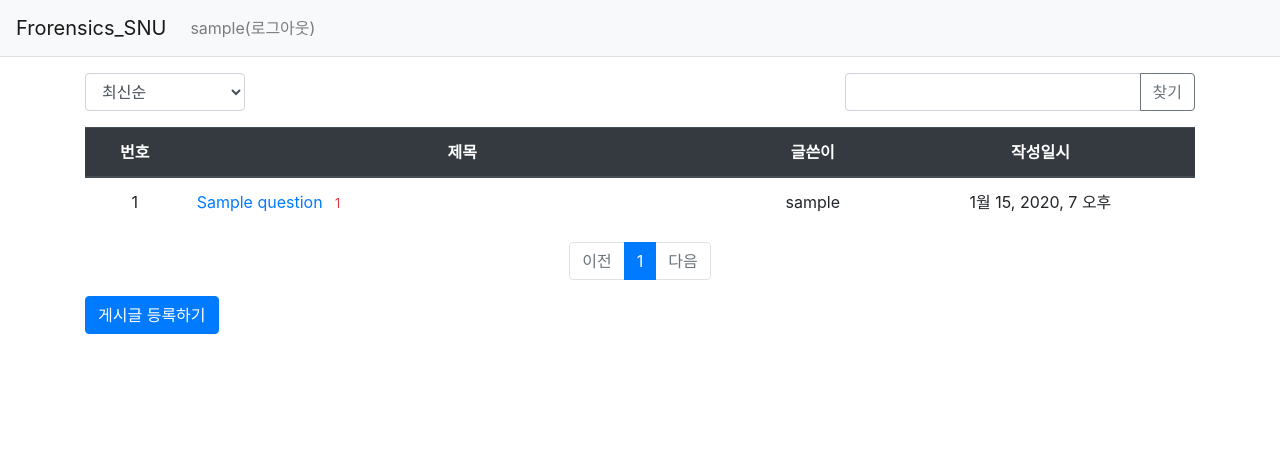
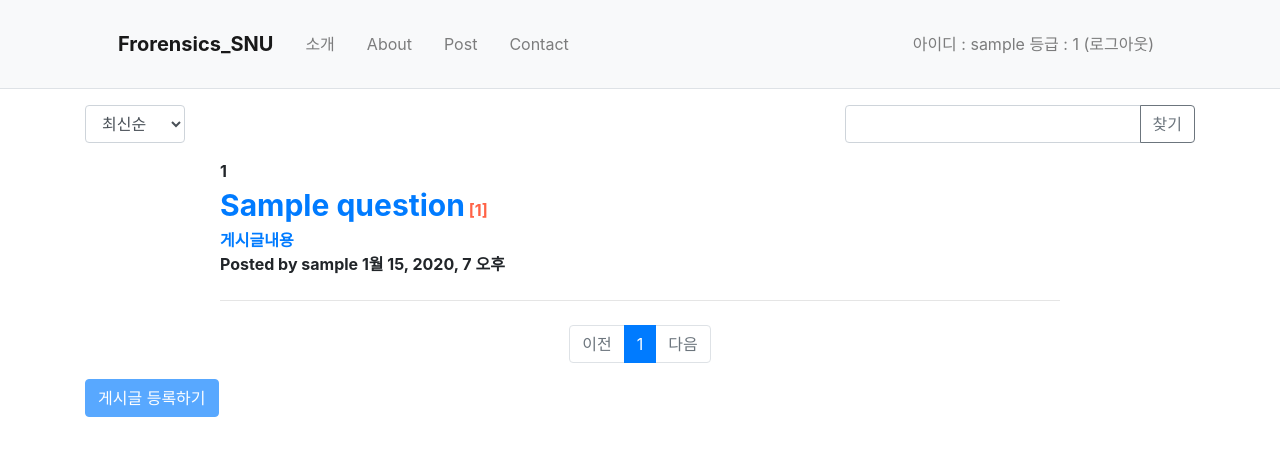
Before and after one commit to Mangbung2/Forensics_SNU, a Django app: page /bbs/ in a window 1280 px wide. Shown: the top 456 px of the page. Run offline with Django 3.2, Linux system fonts and the light colour scheme; a user stored in the database is signed in; tables that the repository leaves empty hold one stand-in row (values such as "Sample post"); some libraries are stand-ins or nearby versions.

Commit message:
레벨설정 및 레벨 5이상 권한(글쓰기)부여

```diff
--- a/bbs/admin.py
+++ b/bbs/admin.py
@@ -1,5 +1,5 @@
 from django.contrib import admin
-from .models import Question
+from .models import Profile, Question
 # Register your models here.
 
 class QuestionAdmin(admin.ModelAdmin):
@@ -7,3 +7,4 @@ class QuestionAdmin(admin.ModelAdmin):
 
 
 admin.site.register(Question, QuestionAdmin)
+admin.site.register(Profile)#관리자가 수정할 수 있게
--- a/bbs/models.py
+++ b/bbs/models.py
@@ -1,8 +1,35 @@
+from django.core import validators
 from django.db import models
+from django.core.validators import MinValueValidator, MaxValueValidator
 from django.contrib.auth.models import User
 from django.db.models.deletion import CASCADE
 from django.db.models.fields.related import OneToOneField
+from django.db.models.signals import post_save
+from django.dispatch import receiver
 # Create your models here.
+class Profile(models.Model):
+    user = models.OneToOneField(User, on_delete=models.CASCADE)
+    level = models.IntegerField(validators=[MinValueValidator(1),
+                                MaxValueValidator(7)],
+                                default=1)
+    #1~7까지의 유저레벨
+    #1이 가장 낮고 7이 가장 높음
+    #기본값 1
+    def __str__(self):
+        return 'ID : {} - 레벨 : {}'.format(self.user, self.level)
+
+
+@receiver(post_save, sender=User)
+def create_user_profile(sender, instance, created, **kwargs):
+    if created:
+        Profile.objects.create(user=instance)
+
+@receiver(post_save, sender=User)
+def save_user_profile(sender, instance, **kwargs):
+    try:
+        instance.profile.save()
+    except:
+        Profile.objects.create(user=instance)
 
 class Question(models.Model):
     author = models.ForeignKey(User, on_delete=models.CASCADE)
--- a/bbs/views/base_views.py
+++ b/bbs/views/base_views.py
@@ -2,6 +2,7 @@ from django.core.paginator import Paginator
 from django.shortcuts import render, get_object_or_404
 from django.db.models import Q, Count
 from ..models import Question
+
 
 def index(request):
     #입력인자
@@ -24,7 +25,7 @@ def index(request):
         ).distinct()
 
     #페이징 처리
-    paginator = Paginator(question_list, 10) #페이지당 10개
+    paginator = Paginator(question_list, 5) #페이지당 5개
     page_obj = paginator.get_page(page)
 
     context = {'question_list' : page_obj, 'page':page, 'kw':kw, 'so':so}
--- a/templates/bbs/question_list.html
+++ b/templates/bbs/question_list.html
@@ -4,12 +4,11 @@
 <div class="container my-3">
     <div class="row justify-content-between my-3">
         <div class="col-2">
-            <select class="form-control so">
+            <select class="form-control so" style="width: 100px;">
                 <option value="recent" {% if so == 'recent' %}selected{% endif %}>최신순</option>
                 <option value="popular" {% if so == 'popular' %}selected{% endif %}>인기순</option>
             </select>
         </div>
-
         <div class="col-4 input-group">
             <input type="text" class="form-control kw" value="{{ kw|default_if_none:'' }}">
             <div class="input-group-append">
@@ -17,49 +16,41 @@
             </div>
         </div>
     </div>
-    <table class="table">
-        <thead>
-            <tr class="text-center thead-dark">
-                <th>번호</th>
-                <th style="width: 50%;">제목</th>
-                <th>글쓴이</th>
-                <th>작성일시</th>
-            </tr>
-        </thead>
-        <tbody>
+    <!--메인콘텐츠 시작-->
+    <div class="container px-4 px-lg-5">
+        <div class="row gx-4 gx-lg-5 justify-content-center">
+            <div class="col-md-10 col-lg-8 col-xl-10" style="font-weight: bold;">
+                <!-- Post preview-->
                 {% if question_list %}
                 {% for question in question_list %}
-            <tr class="text-center">
-                <td>
+                <div class="post-preview">
                     {{question_list.paginator.count|sub:question_list.start_index|sub:forloop.counter0|add:1}}
-                </td>
-                <td class="text-left">
-                    <a href="{% url 'bbs:detail' question.id %}">
-                        {{question.subject}}
+                    <a href="{% url 'bbs:detail' question.id %}" style="text-decoration: none;">
+                        <br>
+                        <content-title style="font-size:30px;">{{question.subject}}</content-title>
                         {% if question.answer_set.count > 0 %}
-                        <span class="text-danger small ml-2">
-                            {{question.answer_set.count}}
-                        </span>
+                        <comment style="color: tomato;">[{{question.answer_set.count}}]</comment>
                         {% endif %}
+                        <br>
+                        게시글내용
                     </a>
-                </td>
-                <td>
+                    <p class="post-meta">
+                        Posted by
                         {{question.author.username}}
-                </td>
-                <td>
                         {{question.create_date}}
-                </td>
-            </tr>
+                    </p>
+                </div>
+                <!-- Divider-->
+                <hr class="my-4" />
                 {% endfor %}
                 {% else %}
-            <tr>
-                <td colspan="3">
-                    게시글이 없습니다.
-                </td>
-            </tr>
+                <div class="post-preview">
+                    <h1>게시글이 없습니다.</h1>
+                </div>
                 {% endif %}
-        </tbody>
-    </table>
+            </div>
+        </div>
+    </div>
     <!--페이지네이션 시작-->
     <ul class="pagination justify-content-center">
         <!--이전페이지-->
@@ -111,10 +102,17 @@
         {% endif %}
     </ul>
     <!--페이지네이션 끝-->
-
+    <!--5등급이상 글쓰기 가능-->
+    {% if user.is_authenticated and user.profile.level > 4 %}
     <a href="{% url 'bbs:question_create' %}" class="btn btn-primary">
         게시글 등록하기
     </a>
+    {%else%}
+    <a class="btn btn-primary disabled" role="button" aria-disabled="true">
+        게시글 등록하기
+    </a>
+    {% endif %}
+
 </div>
 <form id="searchForm" method="get" action="{% url 'index' %}">
     <input type="hidden" id="kw" name="kw" value="{{ kw|default_if_none:'' }}">
--- a/templates/common/signup.html
+++ b/templates/common/signup.html
@@ -38,6 +38,12 @@
             </label>
             <input type="text" class="form-control" name="email" id="email" value="{{form.email.value|default_if_none:''}}">
         </div>
+        <!-- <div class="form-group">
+            <label for="level">
+                레벨
+            </label>
+            <input type="text" placeholder="특이사항 없으면 비워두세요" class="form-control" name="level" id="level" value="{{form.profile.level.value|default_if_none:''}}">
+        </div> -->
         <button type="submit" class="btn btn-primary">
             생성하기
         </button>
--- a/templates/navbar.html
+++ b/templates/navbar.html
@@ -1,24 +1,34 @@
     <!--네비게이션 바-->
     <nav class="navbar navbar-expand-lg navbar-light bg-light border-bottom">
+        <div class="container px-4 px-lg-5">
             <a class="navbar-brand" href="{% url 'bbs:index' %}">
-            Frorensics_SNU
+                <b>Frorensics_SNU</b>
             </a>
             <button class="navbar-toggler ml-auto" type="button" data-toggle="collapse" data-target="#navbarNav" aria-controls="navbarNav" aria-expanded="false" aria-label="Toggle navigation">
                 <span class="navbar-toggler-icon"></span>
             </button>
+            <div class="collapse navbar-collapse" id="navbarNav">
+                <ul class="navbar-nav ms-auto py-4 py-lg-0">
+                    <li class="nav-item"><a class="nav-link px-lg-3 py-3 py-lg-4" href="{% url 'bbs:index' %}">소개</a></li>
+                    <li class="nav-item"><a class="nav-link px-lg-3 py-3 py-lg-4" href="#">About</a></li>
+                    <li class="nav-item"><a class="nav-link px-lg-3 py-3 py-lg-4" href="#">Post</a></li>
+                    <li class="nav-item"><a class="nav-link px-lg-3 py-3 py-lg-4" href="#">Contact</a></li>
+                </ul>
+            </div>
             <div class="collapse navbar-collapse flex-grow-0" id="navbarNav">
                 <ul class="navbar-nav">
                     <li class="nav-item">
                         {% if user.is_authenticated %}
                         <a class="nav-link" href="{% url 'common:logout' %}">
-                        {{user.username}}(로그아웃)
+                            아이디 : {{user.username}} 등급 : {{user.profile.level}} (로그아웃)
                         </a>
                         {% else %}
-                    <a claa="nav-link" href="{% url 'common:login' %}">
+                        <a class="nav-link" href="{% url 'common:login' %}">
                             로그인
                         </a>
                         {% endif %}
                     </li>
                 </ul>
             </div>
+        </div>
     </nav>
```
Also changed, not shown: bbs/forms.py (+9 -1 lines), bbs/migrations/0006_profile.py (added). Lines whose indentation alone changed are shown as unchanged.
